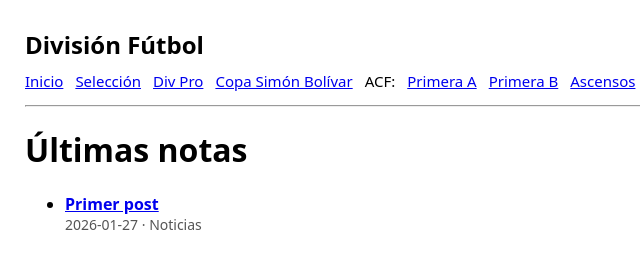
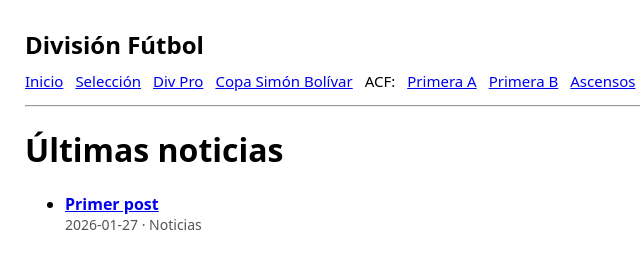
Before and after one commit to linkto2026/divisionfutbol, an Eleventy site: page src/index.njk in a window 1280 px wide. Shown: the full height of the page, 115-755 px from the left. Built offline with nearby package versions, Linux system fonts and the light colour scheme; Eleventy itself is replaced by a stand-in of ours; files that its build step writes are made by us from their sources.

Commit message:
Update index.njk

```diff
--- a/src/index.njk
+++ b/src/index.njk
@@ -3,24 +3,21 @@
 title: Inicio
 ---
 
-<h1>Últimas notas</h1>
+<h1>Últimas noticias</h1>
 
 <ul>
-  {% for post in collections.all | reverse %}
-    {% if post.url != "/" %}
+  {% for post in collections.posts %}
     <li style="margin-bottom:14px;">
       <a href="{{ post.url | url }}" style="font-weight:700;">
-          {{ post.data.title or post.fileSlug }}
+        {{ post.data.title }}
       </a>
-        <div style="color:#555;font-size:14px;">
-          {% if post.data.date %}
-            <span>{{ post.data.date | date("yyyy-LL-dd") }}</span>
-          {% endif %}
+
+      <div style="font-size:14px;color:#555;">
+        {{ post.data.date | date }}
         {% if post.data.category %}
-            <span> · {{ post.data.category }}</span>
+          · {{ post.data.category }}
         {% endif %}
       </div>
     </li>
-    {% endif %}
   {% endfor %}
 </ul>
```
Lines whose indentation alone changed are shown as unchanged.
